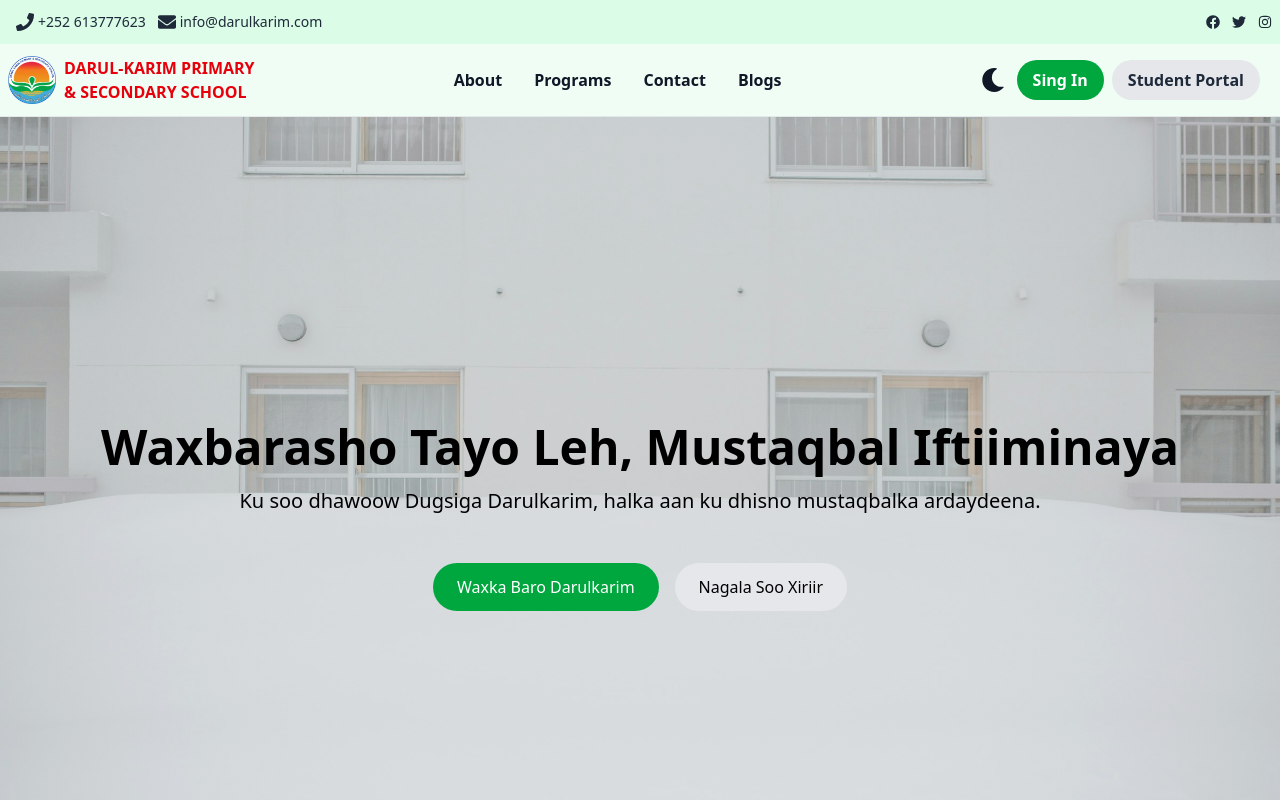
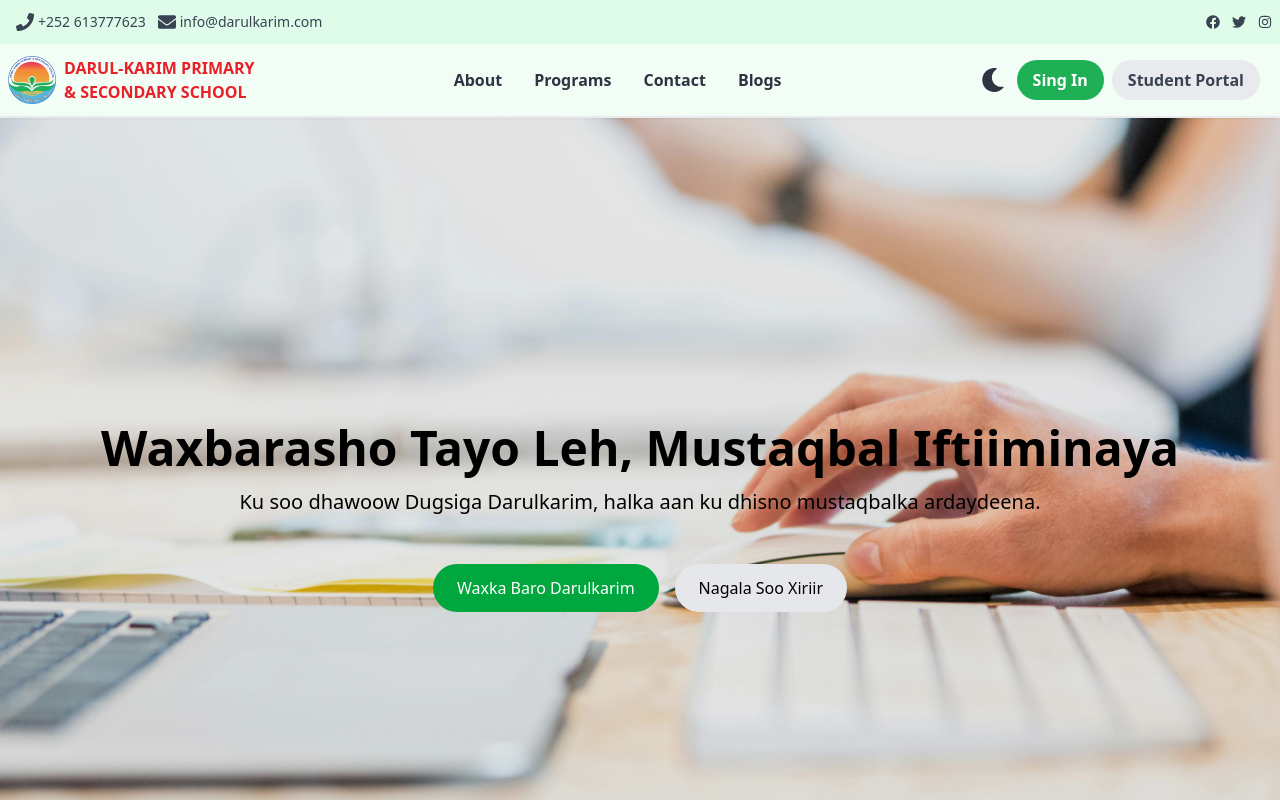
Before and after one commit to Abdimalik-Saed-Elmi/Darulkrim-School-Website, a React (Vite) app: page / in a window 1280 px wide. Shown: the top 800 px of the page. Built offline with nearby package versions, Linux system fonts and the light colour scheme.

Commit message:
Updated Some Animation

```diff
--- a/src/App.jsx
+++ b/src/App.jsx
@@ -14,7 +14,10 @@ import AboutusPage from "./pages/AboutusPage";
 function App() {
   return (
   <div>
+    <div className="mb-[114px] md:mb-[118px]">
       <Navbar />
+
+    </div>
       <Routes>
         <Route path="/" element={<Home />} />
         <Route path="/about" element={<AboutusPage />} />
--- a/src/components/BlogsComponent.jsx
+++ b/src/components/BlogsComponent.jsx
@@ -52,7 +52,7 @@ function BlogsComponent() {
           <div className={`w-64 h-48 bg-gray-300 rounded-md animate-pulse mb-4`}></div>
           <div className={`h-6 bg-gray-300 rounded-md animate-pulse w-48 mb-2`}></div>
           <div className={`h-4 bg-gray-300 rounded-md animate-pulse w-64 mb-4`}></div>
-          <p className={`text-red-500 font-semibold text-xl`}>
+          <p className={`text-red-500 font-semibold text-xl text-center`}>
             Waxaa dhacay qalad. Fadlan dib u cusbooneysii bogga.
           </p>
         </div>
--- a/src/components/Hero.jsx
+++ b/src/components/Hero.jsx
@@ -5,7 +5,7 @@ import { FaChevronLeft, FaChevronRight } from "react-icons/fa";
 import { Link } from "react-router-dom";
 
 function Hero() {
-  const images = ["white-hero1.jpg", "white-hero2.jpg", "white-hero3.jpg"];
+  const images = ["white-hero2.jpg", "white-hero3.jpg"];
   const Darkimages = ["DarkImage.webp", "DarkImage2.png", "DarkImage3.jpg"];
 
   const [currentImageIndex, setCurrentImageIndex] = useState(0);
--- a/src/components/Navbar.jsx
+++ b/src/components/Navbar.jsx
@@ -12,6 +12,7 @@ function Navbar() {
 
   return (
     <>
+        <div className="fixed top-0 left-0 right-0  opacity-88 backdrop-blur-md shadow z-10">
       <div className={`py-3 px-2 text-sm ${darkMode ? "bg-gray-800 text-white" : "bg-green-100 text-gray-800"}`}>
         <div className="container mx-auto flex justify-between items-center">
           <div className="flex items-center space-x-3 md:px-2 px-1">
@@ -63,12 +64,13 @@ function Navbar() {
             <Link to="/about" className="hover:text-blue-900 hover:bg-green-300 hover:py-1 px-2 rounded cursor-pointer transition-colors">About</Link>
             <Link to="/programs" className="hover:text-blue-900 hover:bg-green-300 hover:py-1 px-2 rounded cursor-pointer transition-colors">Programs</Link>
             <Link to="/contact" className="hover:text-blue-900 hover:bg-green-300 hover:py-1 px-2 rounded cursor-pointer transition-colors">Contact</Link>
-            <Link to="/blogs" className="hover:text-blue-900 hover:bg-green-300 hover:py-1 px-2 rounded cursor-pointer transition-colors">News</Link>
+            <Link to="/blogs" className="hover:text-blue-900 hover:bg-green-300 hover:py-1 px-2 rounded cursor-pointer transition-colors">Blogs</Link>
             <Link to="https://darulkarim.schoolkaal.com/" className="bg-green-600 text-white py-2 px-4 rounded-full hover:bg-blue-700 transition-colors font-semibold">Sing In</Link>
             <Link to="/student-portal" className="bg-gray-200 text-gray-800 py-2 px-4 rounded-full hover:bg-gray-300 transition-colors font-semibold">Student Portal</Link>
           </div>
         </div>
       </nav>
+      </div>
     </>
   );
 }
--- a/src/components/TopStudents.jsx
+++ b/src/components/TopStudents.jsx
@@ -33,7 +33,7 @@ function TopStudents() {
     >
       <div className="container mx-auto px-4">
         <h2 className={`text-3xl md:text-4xl font-bold text-center mb-20 ${darkMode ? "text-white" : "text-black"}`}>
-          Ardayda 2024 Kaalmaha Galay
+          Ardayda 2025 Kaalmaha Galay
         </h2>
         <div className="grid grid-cols-1 md:grid-cols-3 gap-8">
           {topStudents.map((student, index) => (
--- a/src/pages/BlogsPage.jsx
+++ b/src/pages/BlogsPage.jsx
@@ -7,7 +7,7 @@ import { useTheme } from '../Hooks/ThemeContext';
 const BlogsPage = () => {
    const { darkMode } = useTheme()
   return (
-    <div>
+    <div className='mt-36'>
       <motion.div
         className="w-fit mx-auto my-8" // w-fit si uu u qaato ballaca content-kiisa, mx-auto si uu u noqdo bartamaha
         animate={{
```
